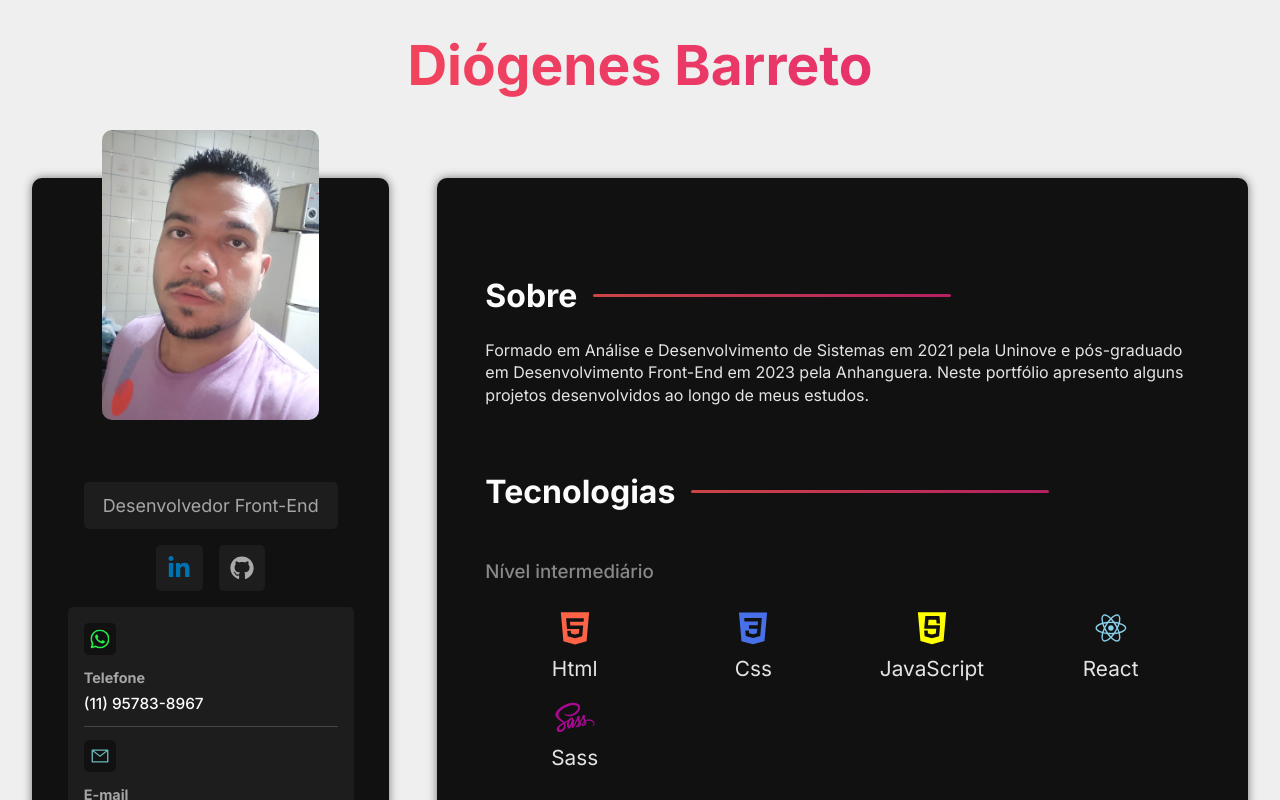
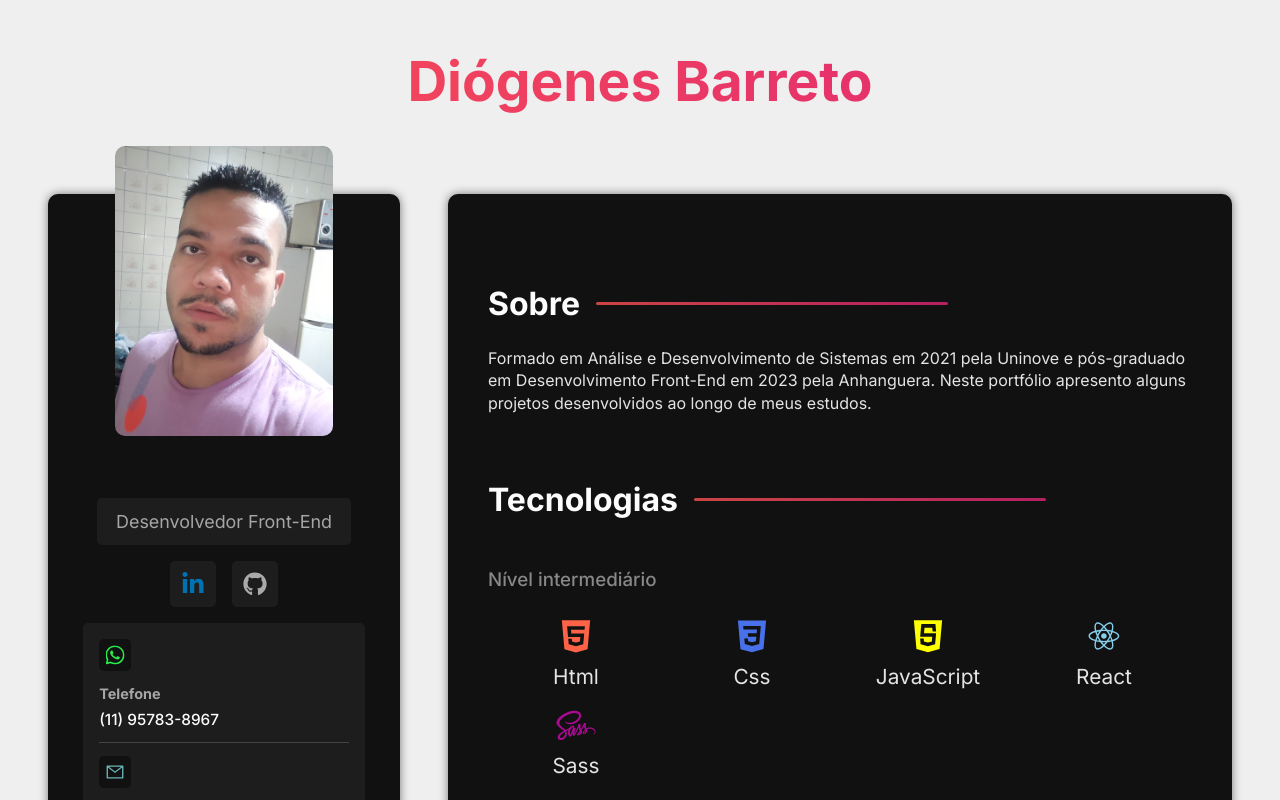
Before and after one commit to diogenesdev7/meuportfolio, a React (Vite) app: page / in a window 1280 px wide. Shown: the top 800 px of the page. Built offline with nearby package versions, Linux system fonts and the light colour scheme.

Commit message:
update responsivity

```diff
--- a/src/styles/components/app.sass
+++ b/src/styles/components/app.sass
@@ -4,10 +4,13 @@
     display: flex
     flex-wrap: wrap
     gap: 3rem
-    padding: 2rem
+    padding: 3rem
 
     @media screen and (max-width: 966px)
         flex-direction: column
+
+    @media screen and (max-width: 500px)
+        padding: 3rem 0
 
     h1
         width: 100%
--- a/src/styles/components/mainContent.sass
+++ b/src/styles/components/mainContent.sass
@@ -5,7 +5,7 @@
     background-color: variables.$bg-color
     flex: 2 1 0
     border-radius: variables.$container-border-radius
-    padding: 3rem
+    padding: 2.5rem
     box-shadow: 0 0 10px rgba(0,0,0,.5)
 
     section
```
